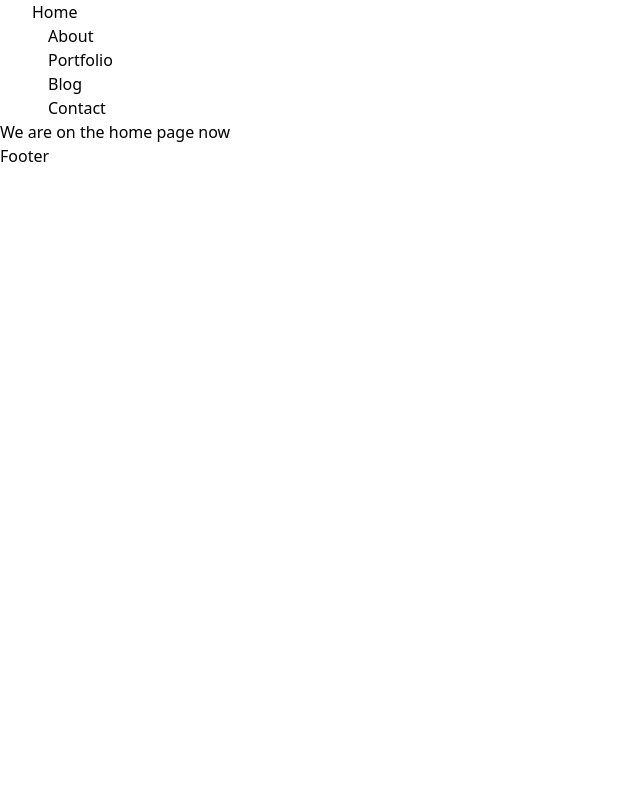
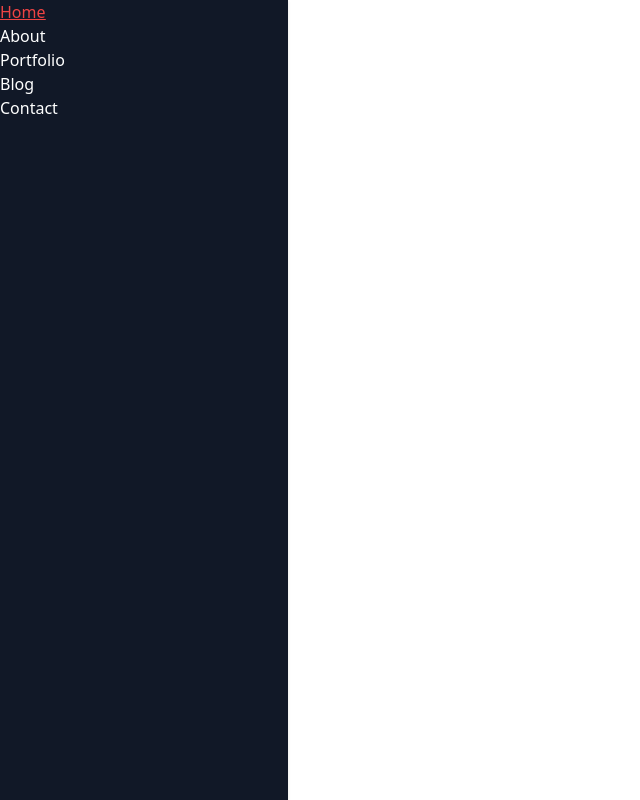
Before and after one commit to jlswift2/swift-portfolio, a React (Create React App) app: page / in a window 1280 px wide. Shown: the whole page, without its empty margins (0-640 px from the left). Built offline with nearby package versions, Linux system fonts and the light colour scheme.

Commit message:
Add styling to NavBar

```diff
--- a/src/components/NavBar.js
+++ b/src/components/NavBar.js
@@ -3,8 +3,9 @@ import { NavLink } from "react-router-dom";
 
 function NavBar() {
   return (
-    <div className="pl-8">
-        <ul className="flex space-x-4 text-grey-900 flex-col" id="navList">
+    <nav class="fixed top-0 left-0 h-screen w-72 flex flex-col bg-gray-900 shadow text-white">
+        <div >
+            <ul  id="navList">
                 <li className="hover:underline hover:text-red-500">
                     <NavLink to="/">Home</NavLink>
                 </li>
@@ -23,6 +24,7 @@ function NavBar() {
 
             </ul>
         </div>
+    </nav>
   )
 }
 
```
Also changed, not shown: 1 other file (tests, documents, lock files or other folders). Lines whose indentation alone changed are shown as unchanged.
